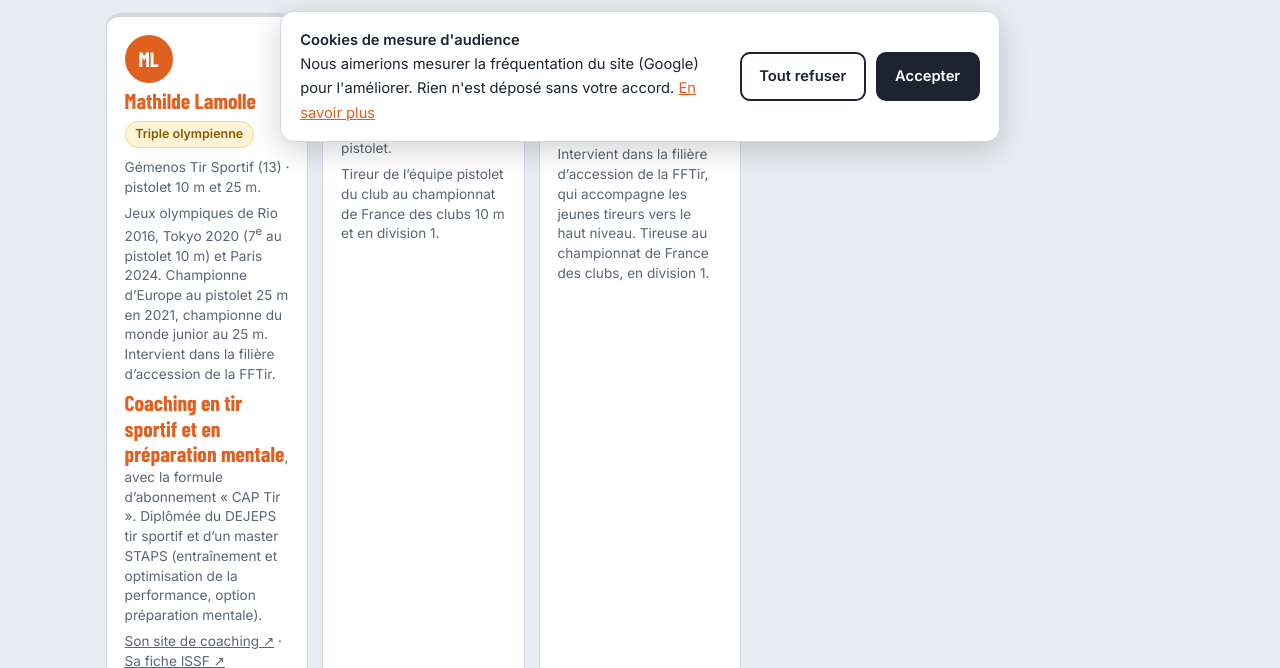
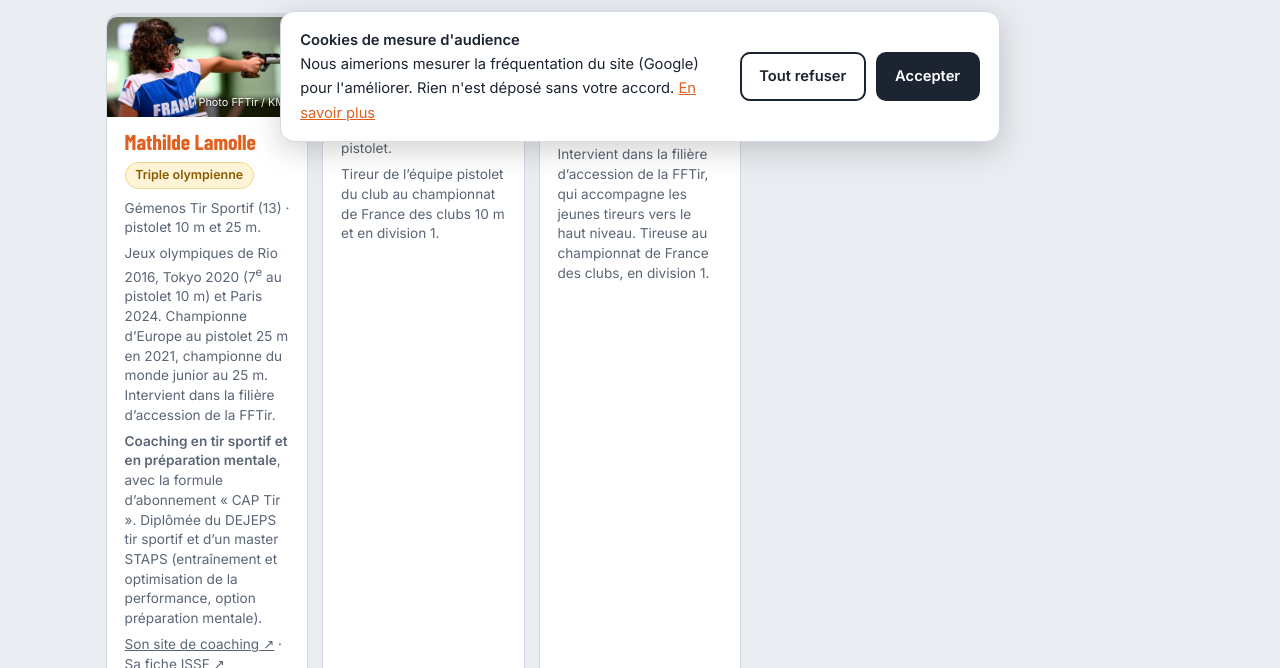
Before and after one commit to MonTirSportif/pistol, a plain HTML site: page entraineurs.html in a window 1280 px wide. Shown: the part 642-1310 px from the top of the page. Drawn offline with Linux system fonts and the light colour scheme.

Commit message:
Entraîneurs : photo de Mathilde Lamolle (FFTir / KMSP)
Co-Authored-By: Claude Opus 5.5 <noreply@anthropic.com>
Claude-Session: https://claude.ai/code/session_016nNYyF6odT7HryQMnQoMGt

```diff
--- a/css/site.css
+++ b/css/site.css
@@ -403,3 +403,6 @@
 /* Page Entraîneurs fédéraux */
 .tiles.ent .tile{cursor:default}
 .ent-ini{display:inline-flex;align-items:center;justify-content:center;width:3rem;height:3rem;border-radius:50%;background:var(--t);color:#fff;font-family:"Barlow Condensed";font-weight:700;font-size:1.3rem}
+.ent-photo{margin:-1.1rem -1.1rem .4rem;position:relative}
+.ent-photo img{display:block;width:100%;height:auto;aspect-ratio:2/1;object-fit:cover;object-position:50% 40%;border-radius:10px 10px 0 0}
+.ent-photo figcaption{position:absolute;right:.5rem;bottom:.35rem;font-size:.68rem;color:#fff;text-shadow:0 1px 2px rgba(0,0,0,.7)}
--- a/entraineurs.html
+++ b/entraineurs.html
@@ -60,7 +60,7 @@ document.addEventListener("keydown",function(e){if(e.key==="Escape")close();});}
 <section id="ent-liste" class="first"><div class="kicker">Ils encadrent</div><h2>Nos entraîneurs</h2>
 <p>Des pistoliers que nous connaissons personnellement. La liste grandira au fil des rencontres.</p>
 <div class="tiles ent">
-<div class="tile" style="--t:#e0601f"><span class="ent-ini" aria-hidden="true">ML</span><b>Mathilde Lamolle</b><span class="olymp">Triple olympienne</span><small>Gémenos Tir Sportif (13) · pistolet 10 m et 25 m.</small><small>Jeux olympiques de Rio 2016, Tokyo 2020 (7<sup>e</sup> au pistolet 10 m) et Paris 2024. Championne d’Europe au pistolet 25 m en 2021, championne du monde junior au 25 m. Intervient dans la filière d’accession de la FFTir.</small><small><b>Coaching en tir sportif et en préparation mentale</b>, avec la formule d’abonnement « CAP Tir ». Diplômée du DEJEPS tir sportif et d’un master STAPS (entraînement et optimisation de la performance, option préparation mentale).</small><small><a href="https://mathilde-lamolle-coaching.fr/" target="_blank" rel="noopener">Son site de coaching ↗</a> · <a href="https://www.issf-sports.org/athletes/SHFRAW0704199701" target="_blank" rel="noopener">Sa fiche ISSF ↗</a></small></div>
+<div class="tile" style="--t:#e0601f"><figure class="ent-photo"><img src="img/entraineurs/mathilde-lamolle.jpg" alt="Mathilde Lamolle au pistolet 10 m, en équipe de France" loading="lazy" width="900" height="451"><figcaption>Photo FFTir / KMSP</figcaption></figure><b>Mathilde Lamolle</b><span class="olymp">Triple olympienne</span><small>Gémenos Tir Sportif (13) · pistolet 10 m et 25 m.</small><small>Jeux olympiques de Rio 2016, Tokyo 2020 (7<sup>e</sup> au pistolet 10 m) et Paris 2024. Championne d’Europe au pistolet 25 m en 2021, championne du monde junior au 25 m. Intervient dans la filière d’accession de la FFTir.</small><small><strong>Coaching en tir sportif et en préparation mentale</strong>, avec la formule d’abonnement « CAP Tir ». Diplômée du DEJEPS tir sportif et d’un master STAPS (entraînement et optimisation de la performance, option préparation mentale).</small><small><a href="https://mathilde-lamolle-coaching.fr/" target="_blank" rel="noopener">Son site de coaching ↗</a> · <a href="https://www.issf-sports.org/athletes/SHFRAW0704199701" target="_blank" rel="noopener">Sa fiche ISSF ↗</a></small></div>
 <div class="tile" style="--t:#2c6fb7"><span class="ent-ini" aria-hidden="true">VG</span><b>Vincent Gaffarel</b><small>Gémenos Tir Sportif (13) · pistolet.</small><small>Tireur de l’équipe pistolet du club au championnat de France des clubs 10 m et en division 1.</small></div>
 <div class="tile" style="--t:#7656d6"><span class="ent-ini" aria-hidden="true">CD</span><b>Clémentine David</b><small>Pistolet.</small><small>Intervient dans la filière d’accession de la FFTir, qui accompagne les jeunes tireurs vers le haut niveau. Tireuse au championnat de France des clubs, en division 1.</small></div>
 </div>
```
Also changed, not shown: img/entraineurs/mathilde-lamolle.jpg (added).
